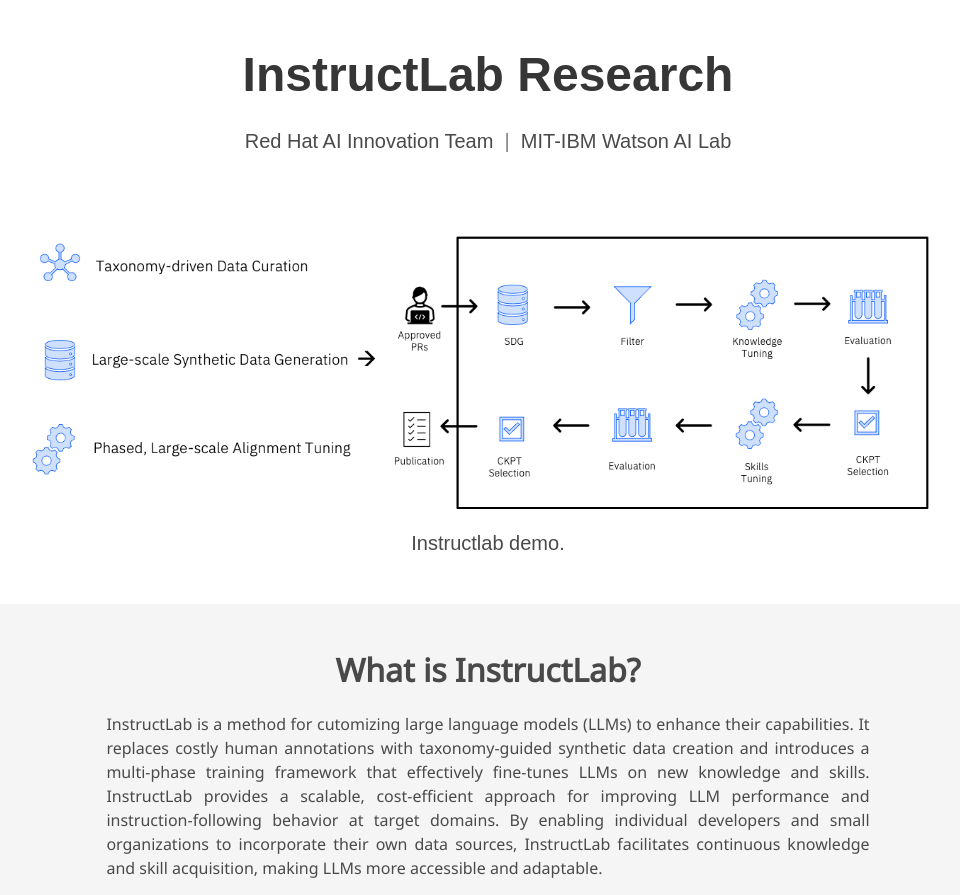
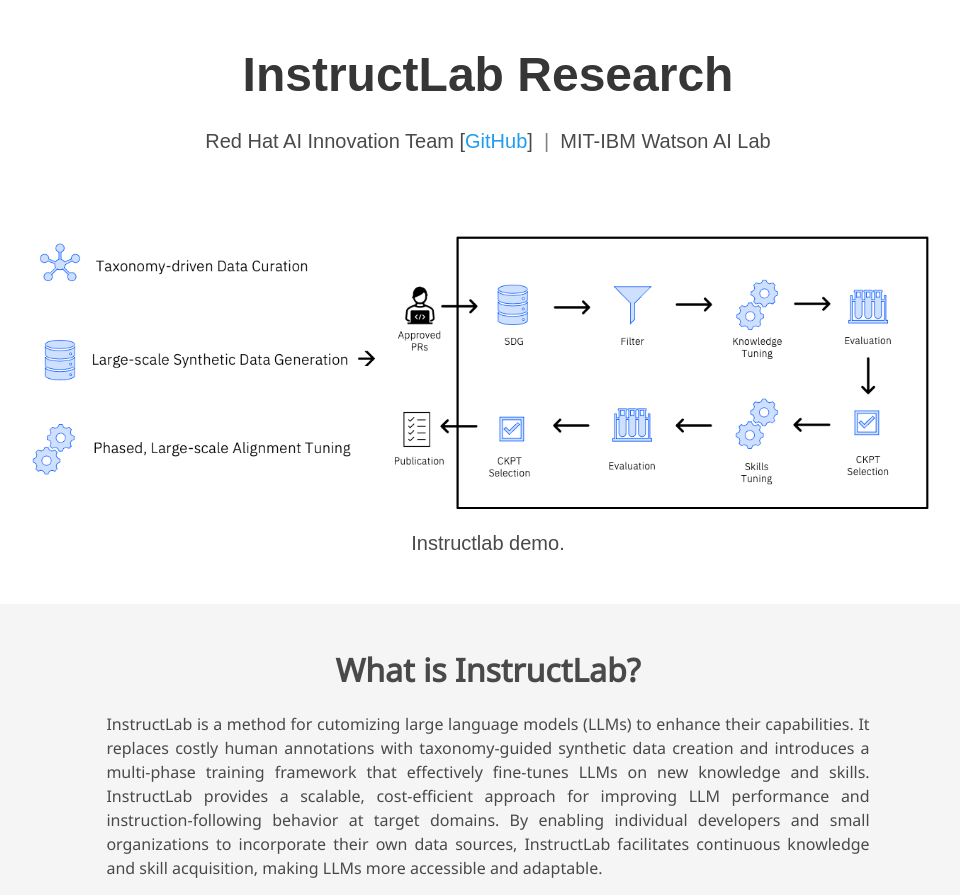
Before and after one commit to xukai92/instructlab-research, a plain HTML site: page index.html in a window 1280 px wide. Shown: the top 895 px of the page, without its empty margins (152-1112 px from the left). Drawn offline with nearby package versions, Linux system fonts and the light colour scheme; some icons are missing; a web font is replaced by a local one.

Commit message:
feat: add GH link
Signed-off-by: Kai Xu <xuk@ibm.com>

```diff
--- a/index.html
+++ b/index.html
@@ -57,7 +57,7 @@
               <!-- Paper authors -->
 
                   <div class="is-size-5 publication-authors">
-                    <span class="author-block">Red Hat AI Innovation Team&nbsp;&nbsp;<span style="color: gray;">|</span>&nbsp;&nbsp;MIT-IBM Watson AI Lab</span>
+                    <span class="author-block">Red Hat AI Innovation Team [<a href="https://github.com/Red-Hat-AI-Innovation-Team" target="_blank">GitHub</a>]&nbsp;&nbsp;<span style="color: gray;">|</span>&nbsp;&nbsp;MIT-IBM Watson AI Lab</span>
                   </div>
 
 
```
